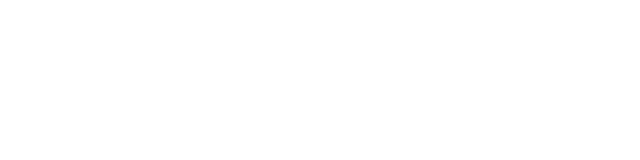
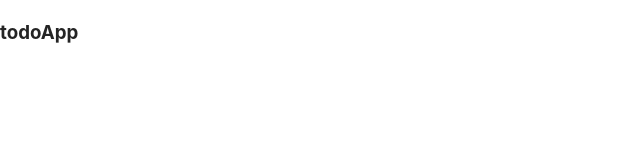
Before and after one commit to ChaseDev7/todo-app-react, a React (Vite) app: page / in a window 1280 px wide. Shown: the top 160 px of the page, without its empty margins (0-640 px from the left). Built offline with nearby package versions, Linux system fonts and the light colour scheme.

Commit message:
Add Header component

```diff
--- a/index.html
+++ b/index.html
@@ -3,7 +3,7 @@
   <head>
     <meta charset="UTF-8" />
     <meta name="viewport" content="width=device-width, initial-scale=1.0" />
-    <title>todo APP</title>
+    <title>todoAPP</title>
   </head>
   <body>
     <div id="root"></div>
--- a/src/App.jsx
+++ b/src/App.jsx
@@ -1,10 +1,11 @@
 // import { useState } from 'react'
 import './style.css'
+import Header from './components/Header'
 
 function App() {
   return (
     <>
-
+      <Header />
     </>
   )
 }
--- /dev/null
+++ b/src/components/Header.jsx
@@ -0,0 +1,7 @@
+export default function Header() {
+  return (
+    <div className="header">
+      <h3>todoApp</h3>
+    </div>
+  )
+}
```
